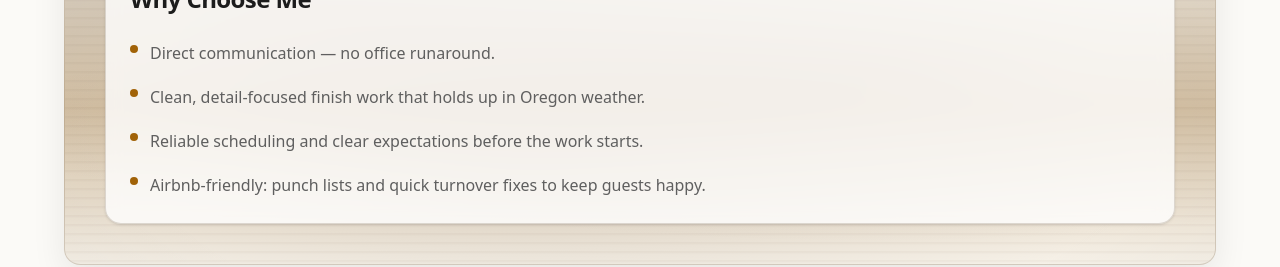
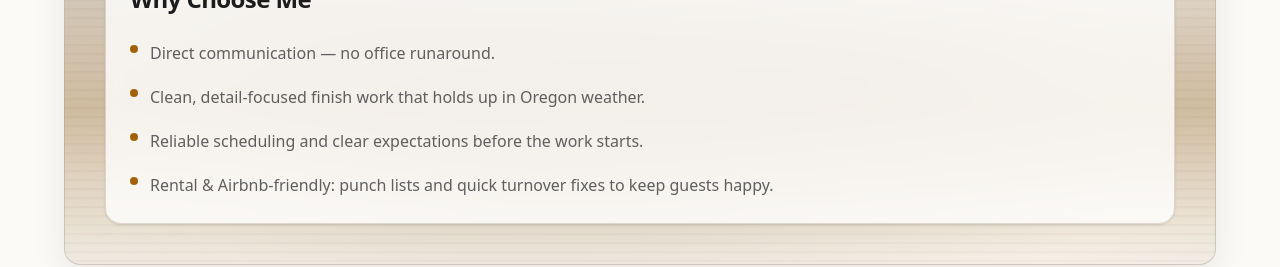
Before and after one commit to 33hongo33/handyman-site, a Next.js app: page / in a window 1280 px wide. Shown: the part 1851-2118 px from the top of the page. Built offline with nearby package versions, Linux system fonts and the light colour scheme.

Commit message:
Small change to Why Choose Me Section

```diff
--- a/app/page.tsx
+++ b/app/page.tsx
@@ -257,7 +257,7 @@ export default function Home() {
               <li className="flex gap-3">
                 <span className="rustic-dot" />
                 <span className="text-sm sm:text-base leading-7 text-[var(--muted)]">
-                  Airbnb-friendly: punch lists and quick turnover fixes to keep guests happy.
+                  Rental & Airbnb-friendly: punch lists and quick turnover fixes to keep guests happy.
                 </span>
               </li>
             </ul>
```
